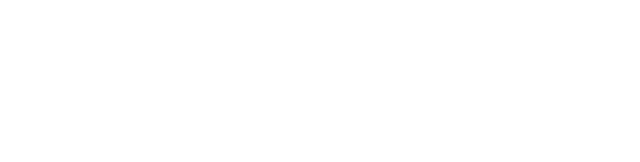
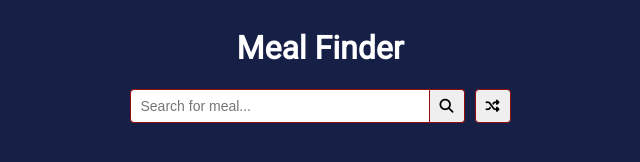
Before and after one commit to adnanreza/mealFinder, a plain HTML site: page index.html in a window 1280 px wide. Shown: the whole page, without its empty margins (320-960 px from the left). Drawn offline with Linux system fonts and the light colour scheme.

Commit message:
Wrote markup and basic styling

```diff
--- a/index.html
+++ b/index.html
@@ -4,9 +4,30 @@
     <meta charset="UTF-8" />
     <meta name="viewport" content="width=device-width, initial-scale=1.0" />
     <link rel="stylesheet" href="style.css" />
+    <script
+      src="https://kit.fontawesome.com/e4bee89214.js"
+      crossorigin="anonymous"
+    ></script>
     <title>Meal Finder</title>
   </head>
   <body>
+    <div class="container">
+      <h1>Meal Finder</h1>
+      <div class="flex">
+        <form class="flex" id="submit">
+          <input type="text" id="search" placeholder="Search for meal..." />
+          <button class="search-btn" type="submit">
+            <i class="fas fa-search"></i>
+          </button>
+        </form>
+        <button class="random-btn" id="random">
+          <i class="fas fa-random"></i>
+        </button>
+      </div>
+    </div>
+    <div id="result-heading"></div>
+    <div id="meals" class="meals"></div>
+    <div id="single-meal"></div>
     <script src="script.js"></script>
   </body>
 </html>
--- a/style.css
+++ b/style.css
@@ -0,0 +1,64 @@
+@import url('https://fonts.googleapis.com/css2?family=Roboto&display=swap');
+
+* {
+  box-sizing: border-box;
+}
+
+body {
+  background: #161f46;
+  color: #fff;
+  font-family: 'Roboto', sans-serif;
+}
+
+.container {
+  margin: auto;
+  max-width: 800px;
+  display: flex;
+  flex-direction: column;
+  align-items: center;
+  justify-content: center;
+  text-align: center;
+}
+
+.flex {
+  display: flex;
+}
+
+input,
+button {
+  border: 1px solid #960c0c;
+  border-top-left-radius: 4px;
+  border-bottom-left-radius: 4px;
+  font-size: 14px;
+  padding: 8px 10px;
+  margin: 0;
+}
+
+input[type='text'] {
+  width: 300px;
+}
+
+.search-btn {
+  cursor: pointer;
+  border-left: 0;
+  border-radius: 0;
+  border-top-right-radius: 4px;
+  border-bottom-right-radius: 4px;
+}
+
+.random-btn {
+  cursor: pointer;
+  margin-left: 10px;
+  border-top-right-radius: 4px;
+  border-bottom-right-radius: 4px;
+}
+
+@media (max-width: 800px) {
+}
+@media (max-width: 700px) {
+}
+@media (max-width: 500px) {
+  input[type='text'] {
+    width: 100%;
+  }
+}
```
